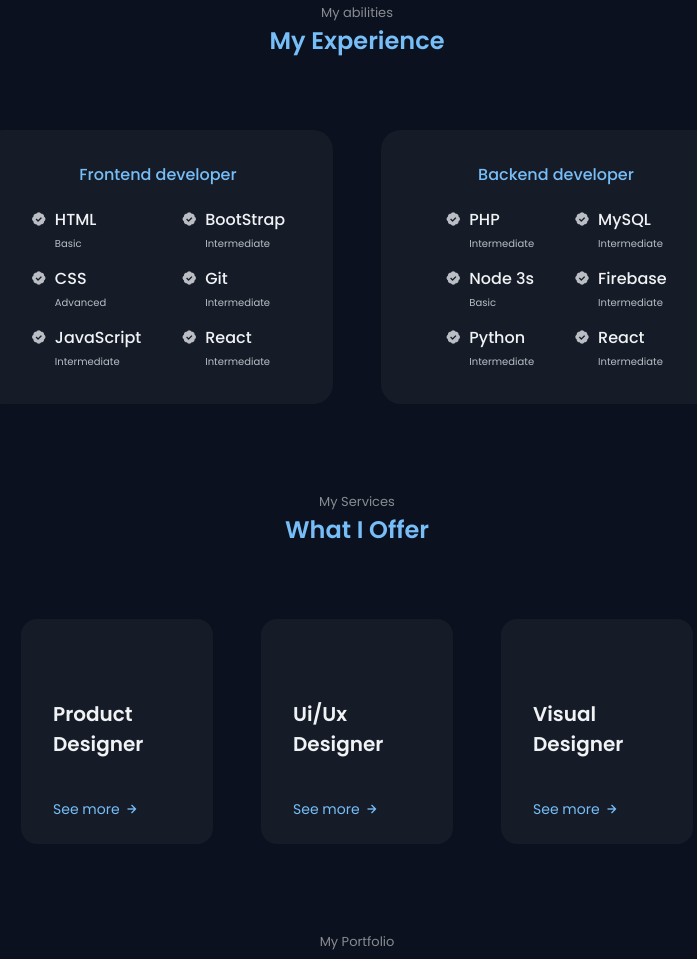
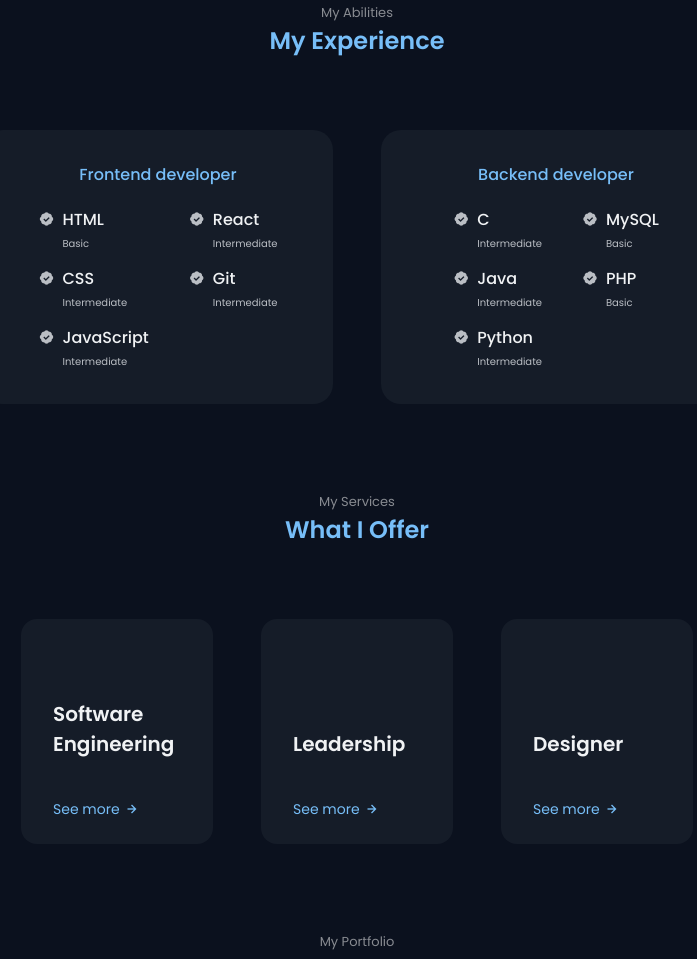
Before and after one commit to Kwqsi/KwasiWebsite, a plain HTML site: page index.html in a window 1280 px wide. Shown: the part 1497-2456 px from the top of the page, without its empty margins (283-980 px from the left). Drawn offline with nearby package versions, Linux system fonts and the light colour scheme.

Commit message:
Changes in offer

```diff
--- a/index.html
+++ b/index.html
@@ -136,7 +136,7 @@
 
             <!--=============== SKILLS ===============-->
             <section class="skills section" id="skills">
-                <span class="section__subtitle">My abilities</span>
+                <span class="section__subtitle">My Abilities</span>
                 <h2 class="section__title">My Experience</h2>
 
                 <div class="skills__container container grid">
@@ -160,7 +160,7 @@
 
                                     <div>
                                         <h3 class="skills__name">CSS</h3>
-                                        <span class="skills__level">Advanced</span>
+                                        <span class="skills__level">Intermediate</span>
                                     </div>
                                 </div>
 
@@ -180,7 +180,7 @@
                                     <i class='bx bxs-badge-check' ></i>
 
                                     <div>
-                                        <h3 class="skills__name">BootStrap</h3>
+                                        <h3 class="skills__name">React</h3>
                                         <span class="skills__level">Intermediate</span>
                                     </div>
                                 </div>
@@ -194,14 +194,7 @@
                                     </div>
                                 </div>
 
-                                <div class="skills__data">
-                                    <i class='bx bxs-badge-check' ></i>
 
-                                    <div>
-                                        <h3 class="skills__name">React</h3>
-                                        <span class="skills__level">Intermediate</span>
-                                    </div>
-                                </div>
                             </div>
                         </div>
                     </div>
@@ -216,7 +209,7 @@
                                     <i class='bx bxs-badge-check' ></i>
 
                                     <div>
-                                        <h3 class="skills__name">PHP</h3>
+                                        <h3 class="skills__name">C</h3>
                                         <span class="skills__level">Intermediate</span>
                                     </div>
                                 </div>
@@ -225,8 +218,8 @@
                                     <i class='bx bxs-badge-check' ></i>
 
                                     <div>
-                                        <h3 class="skills__name">Node 3s</h3>
-                                        <span class="skills__level">Basic</span>
+                                        <h3 class="skills__name">Java</h3>
+                                        <span class="skills__level">Intermediate</span>
                                     </div>
                                 </div>
 
@@ -247,27 +240,20 @@
 
                                     <div>
                                         <h3 class="skills__name">MySQL</h3>
-                                        <span class="skills__level">Intermediate</span>
+                                        <span class="skills__level">Basic</span>
                                     </div>
                                 </div>
+
 
                                 <div class="skills__data">
                                     <i class='bx bxs-badge-check' ></i>
 
                                     <div>
-                                        <h3 class="skills__name">Firebase</h3>
-                                        <span class="skills__level">Intermediate</span>
+                                        <h3 class="skills__name">PHP</h3>
+                                        <span class="skills__level">Basic</span>
                                     </div>
                                 </div>
 
-                                <div class="skills__data">
-                                    <i class='bx bxs-badge-check' ></i>
-
-                                    <div>
-                                        <h3 class="skills__name">React</h3>
-                                        <span class="skills__level">Intermediate</span>
-                                    </div>
-                                </div>
                             </div>
                         </div>
                     </div>
@@ -281,7 +267,7 @@
 
                 <div class="services__container container grid">
                     <div class="services__card">
-                        <h3 class="services__title">Product <br> Designer</h3>
+                        <h3 class="services__title">Software <br> Engineering</h3>
                         <span class="services__button">
                            See more <i class='bx bx-right-arrow-alt services__icon' ></i>
                         </span>
@@ -289,7 +275,7 @@
                             <div class="services__modal-content">
                                 <i class='bx bx-x services__modal-close' ></i>
 
-                                <h3 class="services__modal-title">Product Designer</h3>
+                                <h3 class="services__modal-title">Software Engineering</h3>
                                 <p class="services__modal-description">
                                     Service with more than 3 years of experience.
                                     Providing quality work to clients and companies.
@@ -332,7 +318,7 @@
 
                     </div>
                     <div class="services__card">
-                        <h3 class="services__title">Ui/Ux <br> Designer</h3>
+                        <h3 class="services__title"> <br>Leadership </h3>
                         <span class="services__button">
                            See more <i class='bx bx-right-arrow-alt services__icon' ></i>
                         </span>
@@ -383,7 +369,7 @@
                         </div>
                     </div>
                     <div class="services__card">
-                        <h3 class="services__title">Visual <br> Designer</h3>
+                        <h3 class="services__title"> <br> Designer</h3>
                         <span class="services__button">
                            See more <i class='bx bx-right-arrow-alt services__icon' ></i>
                         </span>
```
